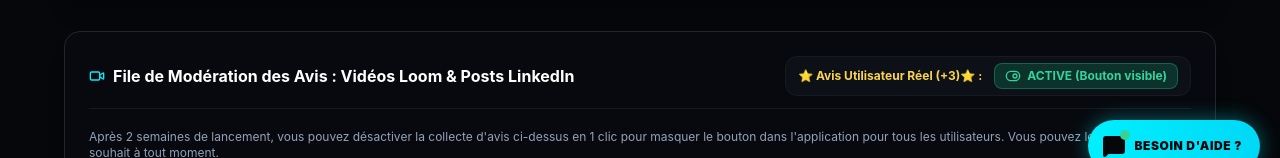
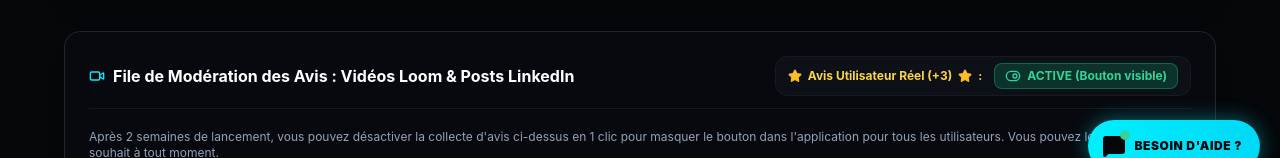
Before and after one commit to dossou1992-cpu/prospectizi, a Next.js app: page /admin in a window 1280 px wide. Shown: the part 608-766 px from the top of the page. Built offline with nearby package versions, Linux system fonts and the light colour scheme.

Commit message:
feat: restore topbar loom guide & bonus triggers, align stars symmetrically around text

```diff
--- a/app/admin/page.tsx
+++ b/app/admin/page.tsx
@@ -23,6 +23,7 @@
   Sparkles,
   ToggleLeft,
   ToggleRight,
+  Star,
   Lock,
   Smartphone
 } from 'lucide-react';
@@ -275,9 +276,12 @@
 
           {/* Master Toggle pour la Campagne d'Avis */}
           <div className="flex items-center gap-3 bg-dark-800 border border-dark-700 px-3 py-1.5 rounded-xl">
-            <span className="text-xs font-bold text-amber-300">
-              ⭐ Avis Utilisateur Réel (+3)⭐ :
-            </span>
+            <div className="flex items-center gap-1.5 text-xs font-bold text-amber-300">
+              <Star className="w-3.5 h-3.5 fill-amber-400 text-amber-400 shrink-0" />
+              <span>Avis Utilisateur Réel (+3)</span>
+              <Star className="w-3.5 h-3.5 fill-amber-400 text-amber-400 shrink-0" />
+              <span>:</span>
+            </div>
             <button
               onClick={toggleFeedbackCollection}
               className={`text-xs font-bold px-2.5 py-1 rounded-lg flex items-center gap-1.5 transition-all ${
--- a/components/FeedbackModal.tsx
+++ b/components/FeedbackModal.tsx
@@ -75,8 +75,10 @@
           <form onSubmit={handleSubmit} className="space-y-5">
             {/* Header */}
             <div>
-              <div className="inline-flex items-center gap-2 px-3 py-1 rounded-full bg-amber-500/15 text-amber-300 text-xs font-bold uppercase tracking-wider mb-2 border border-amber-500/30">
-                <span>⭐ Avis Utilisateur Réel (+3)⭐</span>
+              <div className="inline-flex items-center gap-1.5 px-3 py-1 rounded-full bg-amber-500/15 text-amber-300 text-xs font-bold uppercase tracking-wider mb-2 border border-amber-500/30">
+                <Star className="w-3.5 h-3.5 fill-amber-400 text-amber-400 shrink-0" />
+                <span>Avis Utilisateur Réel (+3)</span>
+                <Star className="w-3.5 h-3.5 fill-amber-400 text-amber-400 shrink-0" />
               </div>
               <h2 className="text-xl md:text-2xl font-black text-white">
                 Partagez votre avis &amp; gagnez +3 leads
--- a/components/Topbar.tsx
+++ b/components/Topbar.tsx
@@ -99,6 +99,18 @@
             </span>
           )}
         </div>
+
+        {/* Loom Video Tutorial Button in Topbar */}
+        {onOpenTutorialModal && (
+          <button
+            onClick={onOpenTutorialModal}
+            className="hidden lg:flex items-center gap-1.5 px-2.5 py-1 rounded-lg bg-cyan/15 hover:bg-cyan/25 text-cyan border border-cyan/40 text-[11px] font-bold shadow-cyan-border transition-all"
+            title="Comment enregistrer un avis Loom pour débloquer +3 prospects offerts"
+          >
+            <Gift className="w-3.5 h-3.5 text-cyan animate-pulse" />
+            <span>Guide Loom (+3 leads)</span>
+          </button>
+        )}
       </div>
 
       {/* Quota & Quick Actions */}
@@ -107,12 +119,24 @@
         {isFeedbackCollectionActive && (
           <button
             onClick={() => setFeedbackModalOpen(true)}
-            className="flex items-center gap-1.5 text-[11px] font-bold py-1.5 px-3 rounded-lg bg-amber-500/15 hover:bg-amber-500/25 text-amber-300 border border-amber-500/40 transition-all shadow-sm hover:scale-105"
+            className="flex items-center gap-1.5 text-[11px] font-extrabold py-1.5 px-3 rounded-lg bg-amber-500/15 hover:bg-amber-500/25 text-amber-300 border border-amber-500/40 transition-all shadow-sm hover:scale-105"
             title="Partagez votre avis vidéo Loom ou post LinkedIn pour débloquer +3 prospects offerts"
           >
-            <span>⭐ Avis Utilisateur Réel (+3)⭐</span>
+            <Star className="w-3.5 h-3.5 fill-amber-400 text-amber-400 shrink-0" />
+            <span>Avis Utilisateur Réel (+3)</span>
+            <Star className="w-3.5 h-3.5 fill-amber-400 text-amber-400 shrink-0" />
           </button>
         )}
+
+        {/* Loom Bonus Direct Trigger */}
+        <button
+          onClick={onOpenLoomModal}
+          className="hidden sm:flex items-center gap-1.5 text-[11px] font-semibold py-1.5 px-2.5 rounded-lg bg-cyan/10 hover:bg-cyan/20 text-cyan border border-cyan/30 transition-all shadow-cyan-border"
+          title="Soumettre directement votre lien vidéo Loom"
+        >
+          <Video className="w-3.5 h-3.5" />
+          <span>+3 Bonus Loom</span>
+        </button>
 
         {/* Quota Status Box */}
         <div
```
